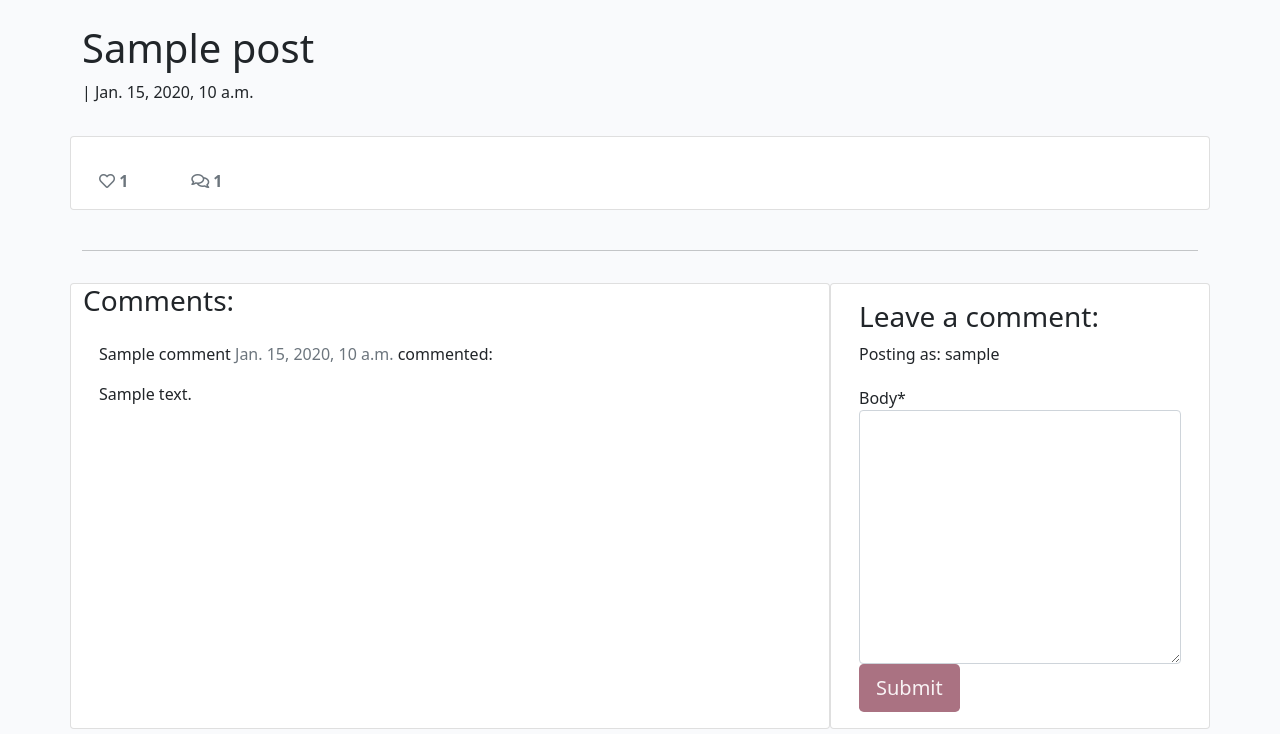
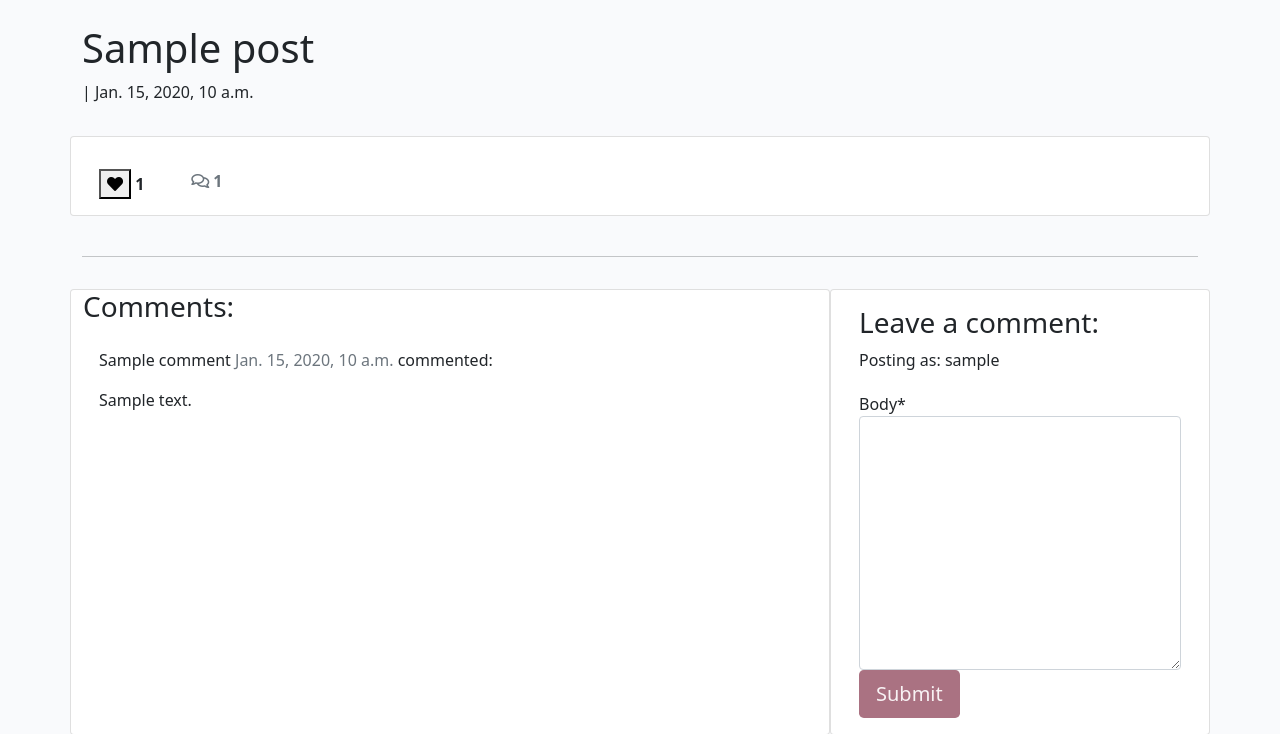
Before and after one commit to emmavkarlsson/portfolio-project-4, a Django app: a page that uses templates/featured_post.html in a window 1280 px wide. Shown: the part 56-790 px from the top of the page. Run offline with Django 3.2, Linux system fonts and the light colour scheme; a user stored in the database is signed in; tables that the repository leaves empty hold one stand-in row (values such as "Sample post"); some libraries are stand-ins or nearby versions.

Commit message:
update html in featured post for likes

```diff
--- a/templates/featured_post.html
+++ b/templates/featured_post.html
@@ -31,7 +31,20 @@
                 <div class="row">
 
                     <div class="col-1">
-                        <strong class="text-secondary"><i class="far fa-heart"></i> {{ post.number_of_likes }}
+                        <strong>
+                            {% if user.is_authenticated %}
+                            <form class="d-inline" action="{% url 'post_like' post.slug %}" method="POST">
+                                {% csrf_token %}
+                                {% if liked %}
+                                <button type="submit" name="blogpost_id" value="{{post.slug}}"><i class="fas fa-heart"></i></button>
+                                {% else %}
+                                <button type="submit" name="blogpost_id" value="{{post.slug}}"><i class="far fa-heart"></i></button>
+                                {% endif %}
+                            </form>
+                            {% else %}
+                            <span><i class="far fa-heart"></i></span>
+                            {% endif %}
+                            <span>{{ post.number_of_likes }}</span>
                         </strong>
                     </div>
                     <div class="col-1">
```
